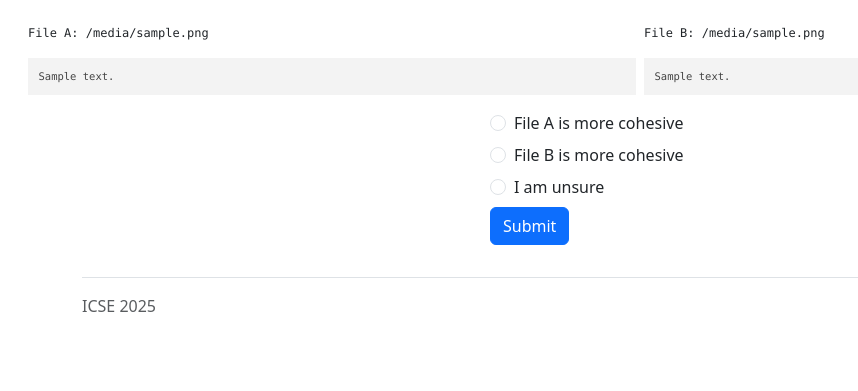
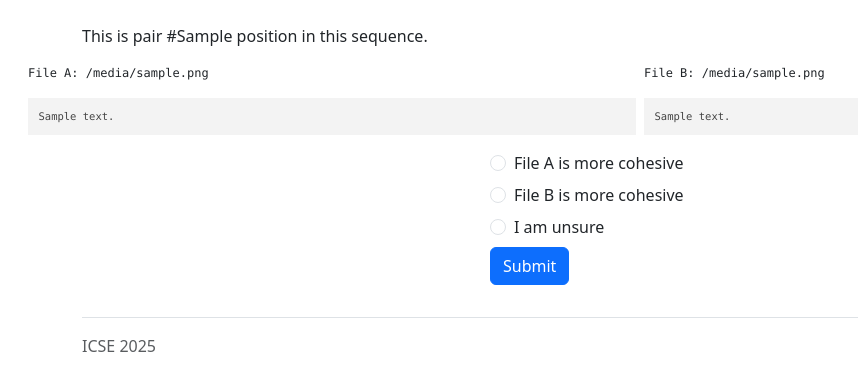
Before and after one commit to jlefever/fileranker, a Django app: template fileranker/templates/fileranker/sequence.html in a window 1280 px wide. Shown: the part 69-460 px from the top of the page, without its empty margins (0-858 px from the left). Run offline with Django 5.2, Linux system fonts and the light colour scheme; the template is opened without the code that fills it: most values are stand-ins (such as "Sample title", 1, 10 or a date in 2020); some libraries are stand-ins or nearby versions.

Commit message:
update sequence.html

```diff
--- a/fileranker/templates/fileranker/sequence.html
+++ b/fileranker/templates/fileranker/sequence.html
@@ -1,6 +1,11 @@
 {% extends "base.html" %}
 
 {% block content %}
+<div class="container">
+    <div class="row">
+        <p>This is pair #{{ item.position }} in this sequence.</p>
+    </div>
+</div>
 <div class="container-fluid">
     <div class="row gx-2">
         <div class="col overflow-hidden">
```
